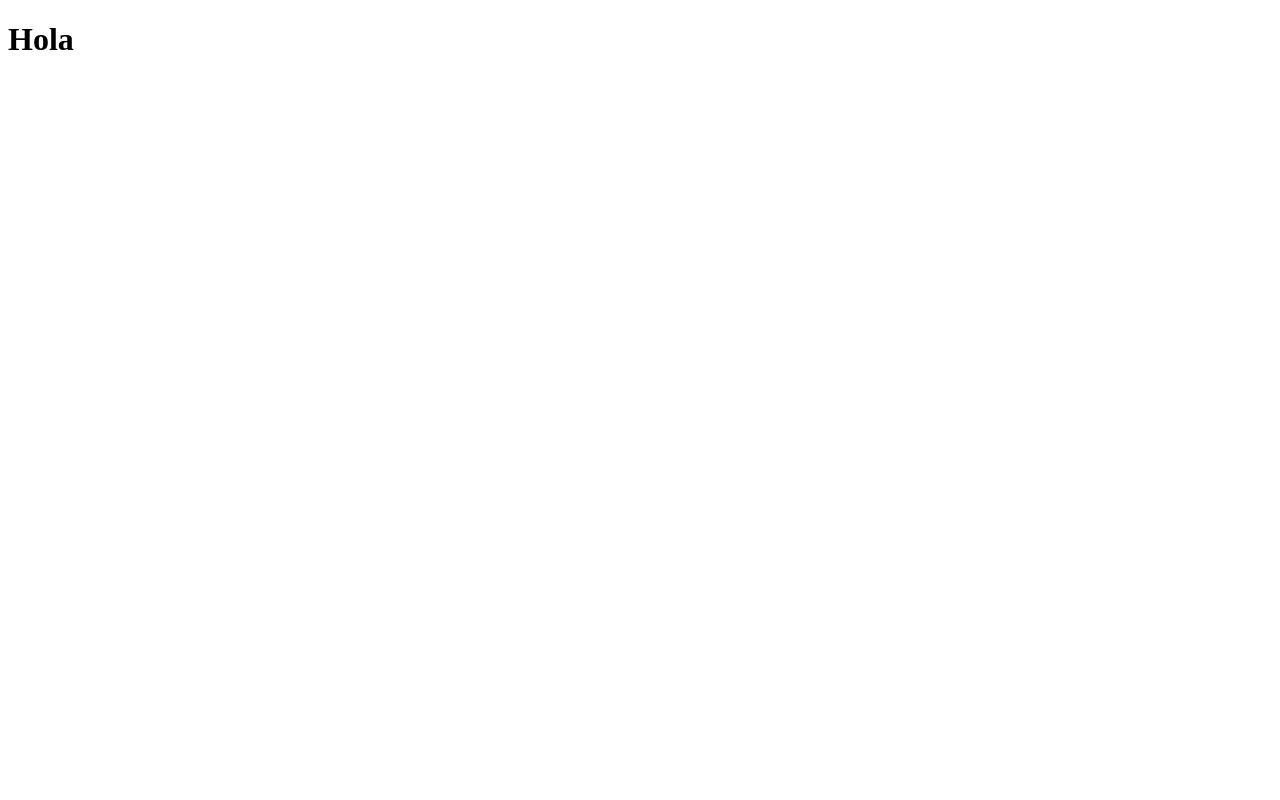
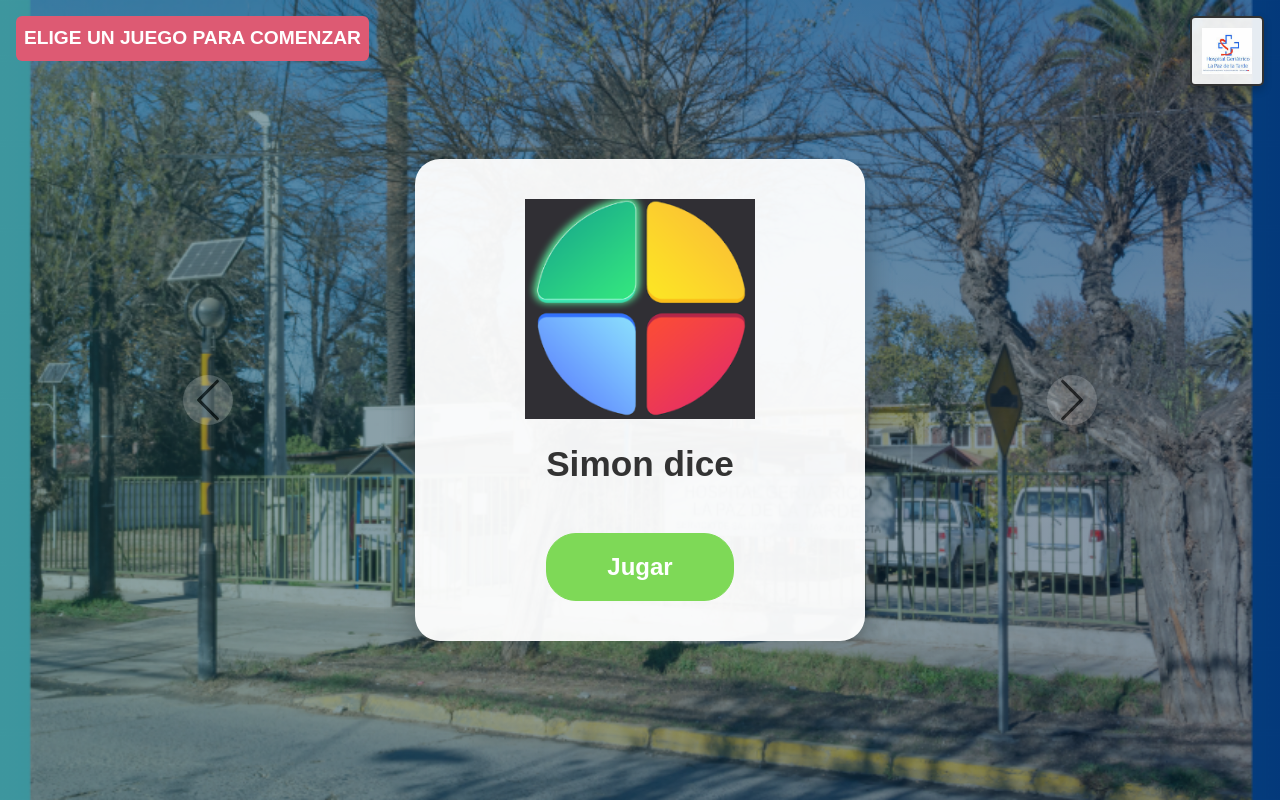
Before and after one commit to socartagena02/AgeUp_Game, a Django app: page / in a window 1280 px wide. Before the commit the page is almost empty. Run offline with Django 5.2, Linux system fonts and the light colour scheme.

Commit message:
Interfaz

```diff
--- a/cognitivos/cognitivos/static/css/style.css
+++ b/cognitivos/cognitivos/static/css/style.css
@@ -0,0 +1,144 @@
+/* static/css/style.css */
+
+html, body {
+  height: 100%;
+  margin: 0;
+  font-family: sans-serif;
+  overflow: hidden; /* Evita scrolls inesperados */
+}
+
+/* ==================================================
+   CONTENEDOR PRINCIPAL (CON FOTO DE FONDO)
+   ================================================== */
+.main-container {
+  height: 100vh;
+  width: 100%;
+  position: relative;
+  display: flex;
+  align-items: center;
+  justify-content: center;
+
+  /* ¡AQUÍ ESTÁ EL CAMBIO!
+    Volvemos a poner la imagen de fondo con el filtro oscuro.
+  */
+  background-image:
+    linear-gradient(rgba(0, 0, 0, 0.3), rgba(0, 0, 0, 0.3)),
+    url('../assets/assets_fondo.png');
+
+  background-size: cover;
+  background-position: center;
+}
+
+/* ==================================================
+   LOGO (A la Derecha con Marco)
+   ================================================== */
+.top-logo {
+  height: 70px;
+  width: auto;
+  padding: 10px;
+  background-color: rgba(255, 255, 255, 0.9);
+  border: 2px solid #333;
+  border-radius: 5px;
+  box-shadow: 0 4px 8px rgba(0, 0, 0, 0.2);
+}
+
+/* ==================================================
+   CUADRO ROSA SUPERIOR IZQUIERDA
+   ================================================== */
+.top-left-text-box {
+    background-color: #DD5A73; /* Rosa de tu mockup */
+    color: white;
+    padding: 10px 20px;
+    font-weight: bold;
+    font-size: 1.2rem;
+    border-radius: 5px;
+    z-index: 10; /* Para que esté encima de todo */
+}
+
+/* ==================================================
+   TÍTULO "ELIGE UN JUEGO PARA COMENZAR" (Centrado)
+   ================================================== */
+.title-banner-center {
+  background-color: #DD5A73;
+  color: white;
+  padding: 10px 20px;
+  font-weight: bold;
+  font-size: 1.5rem;
+  border-radius: 5px;
+  max-width: fit-content;
+  margin: 0 auto;
+  left: 0;
+  right: 0;
+  top: 20px;
+  z-index: 10;
+}
+
+/* ==================================================
+   TARJETA DE JUEGO (Mejorada)
+   ================================================== */
+.game-card {
+  background-color: rgba(255, 255, 255, 0.95);
+  border-radius: 25px;
+  padding: 2.5rem;
+  box-shadow: 0 8px 30px rgba(0, 0, 0, 0.3);
+  margin: 0 auto;
+  max-width: 450px;
+  min-height: 400px;
+  text-align: center;
+  justify-content: space-around;
+}
+
+.game-icon {
+  width: 100%;
+  height: 220px;
+  object-fit: contain;
+  margin-bottom: 1.5rem;
+}
+
+.game-card h3 {
+  font-weight: bold;
+  color: #333;
+  font-size: 2.2rem;
+  margin-bottom: 2rem;
+}
+
+/* ==================================================
+   BOTÓN JUGAR
+   ================================================== */
+.play-button {
+  background-color: #7ED957;
+  border-color: #7ED957;
+  color: white;
+  font-weight: bold;
+  font-size: 1.5rem;
+  padding: 15px 60px;
+  border-radius: 30px;
+  transition: all 0.2s ease;
+}
+
+.play-button:hover {
+  background-color: #63b342;
+  border-color: #63b342;
+  color: white;
+  transform: scale(1.05);
+}
+
+/* ==================================================
+   FLECHAS DEL CARRUSEL (Visibles y con Fondo)
+   ================================================== */
+.carousel-control-prev-icon,
+.carousel-control-next-icon {
+  filter: invert(1); /* Las hace blancas */
+  width: 50px;
+  height: 50px;
+  /* Fondo para que se vean mejor sobre cualquier imagen */
+  background-color: rgba(0, 0, 0, 0.4); /* Fondo negro semitransparente */
+  border-radius: 50%; /* Redondea el fondo */
+  padding: 5px; /* Espacio entre el icono y el borde del fondo */
+}
+
+.carousel-control-prev,
+.carousel-control-next {
+    width: 10%;
+    z-index: 10;
+}
--- a/cognitivos/cognitivos/templates/template.html
+++ b/cognitivos/cognitivos/templates/template.html
@@ -1,9 +1,63 @@
+{% load static %}
 <!DOCTYPE html>
-<html lang="en">
+<html lang="es">
 <head>
-    <title>Inicio de sesión</title>
+    <meta charset="UTF-8">
+    <meta name="viewport" content="width=device-width, initial-scale=1.0">
+    <title>Selección de Juego</title>
+
+    <link href="https://cdn.jsdelivr.net/npm/bootstrap@5.3.3/dist/css/bootstrap.min.css" rel="stylesheet" integrity="sha384-QWTKZyjpPEjISv5WaRU9OFeRpok6YctnYmDr5pNlyT2bRjXh0JMhjY6hW+ALEwIH" crossorigin="anonymous">
+
+    <link rel="stylesheet" href="{% static 'css/style.css' %}">
 </head>
 <body>
-    <h1>Hola</h1>
+
+    <div class="main-container d-flex align-items-center justify-content-center">
+
+        <div class="position-absolute top-0 end-0 p-3">
+            <img src="{% static 'assets/logo_hospi.png' %}" alt="Logo Hospital" class="top-logo">
+        </div>
+
+        <div class="top-left-text-box position-absolute top-0 start-0 m-3 p-2 bg-opacity-75 rounded">
+            ELIGE UN JUEGO PARA COMENZAR
+        </div>
+
+        <div id="gameCarousel" class="carousel slide w-75">
+            <div class="carousel-inner">
+
+                <div class="carousel-item active">
+                    <div class="game-card d-flex flex-column align-items-center">
+                        <img src="{% static 'assets/simon_dice_icon.png' %}" class="game-icon" alt="Icono Simon Says">
+                        <h3>Simon dice</h3>
+                        <a href="#" class="btn play-button mt-3">Jugar</a>
+                    </div>
+                </div>
+
+                <div class="carousel-item">
+                    <div class="game-card d-flex flex-column align-items-center">
+                        <img src="{% static 'assets/memorice_icon.png' %}" class="game-icon" alt="Icono Memorice">
+                        <h3>Memorice</h3>
+                        <a href="#" class="btn play-button mt-3">Jugar</a>
+                    </div>
+                </div>
+
+                <div class="carousel-item">
+                    <div class="game-card d-flex flex-column align-items-center">
+                        <img src="{% static 'assets/trazar_camino_icon.png' %}" class="game-icon" alt="Icono Traza mi camino">
+                        <h3>Traza mi camino</h3>
+                        <a href="#" class="btn play-button mt-3">Jugar</a>
+                    </div>
+                </div>
+
+            </div> <button class="carousel-control-prev" type="button" data-bs-target="#gameCarousel" data-bs-slide="prev">
+                <span class="carousel-control-prev-icon" aria-hidden="true"></span>
+                <span class="visually-hidden">Previous</span>
+            </button>
+            <button class="carousel-control-next" type="button" data-bs-target="#gameCarousel" data-bs-slide="next">
+                <span class="carousel-control-next-icon" aria-hidden="true"></span>
+                <span class="visually-hidden">Next</span>
+            </button>
+
+        </div> </div> <script src="https://cdn.jsdelivr.net/npm/bootstrap@5.3.3/dist/js/bootstrap.bundle.min.js" integrity="sha384-YvpcrYf0tY3lHB60NNkmXc5s9fDVZLESaAA55NDzOxhy9GkcIdslK1eN7N6jIeHz" crossorigin="anonymous"></script>
 </body>
 </html>
--- a/cognitivos/cognitivos/urls.py
+++ b/cognitivos/cognitivos/urls.py
@@ -1,12 +1,13 @@
-from django.contrib import admin
+# cognitivos/urls.py
 from django.urls import path
-from cognitivos import views
-
+from . import views  # El punto . importa views.py de la misma carpeta
 
 urlpatterns = [
+    # 1. Vista del menú principal (el carrusel)
     path('', views.index, name='index'),
-    path('admin/', admin.site.urls),
-    path('memorice_script/', views.memorice_script, name='memorice_script')
 
-
+    # 2. Vistas para cada juego (ESTAS SON LAS NUEVAS)
+    path('memorice/', views.memorice_view, name='memorice'),
+    path('simon-dice/', views.simon_dice_view, name='simon_dice'),
+    path('traza-camino/', views.traza_camino_view, name='traza_camino'),
 ]
--- a/cognitivos/cognitivos/views.py
+++ b/cognitivos/cognitivos/views.py
@@ -1,16 +1,33 @@
-from django.http import HttpResponse
+# cognitivos/views.py
 from django.shortcuts import render
-import subprocess
+
 def index(request):
-    context = {
-    }
+    """
+    Esta es tu vista del MENÚ PRINCIPAL (el carrusel).
+    """
+    context = {}
     return render(request, 'template.html', context)
-def memorice_script(request):
-    try:
-        juego_path = r'C:\Users\Acer\Desktop\AgeUp_Game\memorice\memorice.py'
-        subprocess.Popen(['python', juego_path])
-        m = "¡Memorice ya se esta ejecutando!"
 
-    except Exception as e:
-        m_error = f"Error: {str(e)}"
-    return render(request, 'memorice_interfaz.html', {'mensaje': m})
+# --- VISTAS PARA LOS JUEGOS ---
+# (Estas son las funciones que faltaban y que causaron el error)
+
+def memorice_view(request):
+    """
+    Esta vista carga el HTML del juego Memorice.
+    """
+    # (Asegúrate de tener 'memorice_interfaz.html' en 'templates')
+    return render(request, 'memorice_interfaz.html')
+
+def simon_dice_view(request):
+    """
+    Esta vista carga el HTML del juego Simon Dice.
+    """
+    # (Asegúrate de crear 'simon_dice_interfaz.html' en 'templates')
+    return render(request, 'simon_dice_interfaz.html')
+
+def traza_camino_view(request):
+    """
+    Esta vista carga el HTML del juego Traza mi Camino.
+    """
+    # (Asegúrate de crear 'traza_camino_interfaz.html' en 'templates')
+    return render(request, 'traza_camino_interfaz.html')
```
Also changed, not shown: cognitivos/cognitivos/templates/respaldo menu.html (added, +59 -0 lines), cognitivos/cognitivos/static/assets/Memorice_icon.png (added), cognitivos/cognitivos/static/assets/assets_fondo.png (added), cognitivos/cognitivos/static/assets/logo_hospi.png (added), cognitivos/cognitivos/static/assets/simon_dice_icon.png (added), cognitivos/cognitivos/static/assets/trazar_camino_icon.png (added), cognitivos/cognitivos/static/js/script.js (added), cognitivos/cognitivos/templates/simon_dice_interfaz.html (added), cognitivos/cognitivos/templates/traza_camino_interfaz.html (added).
